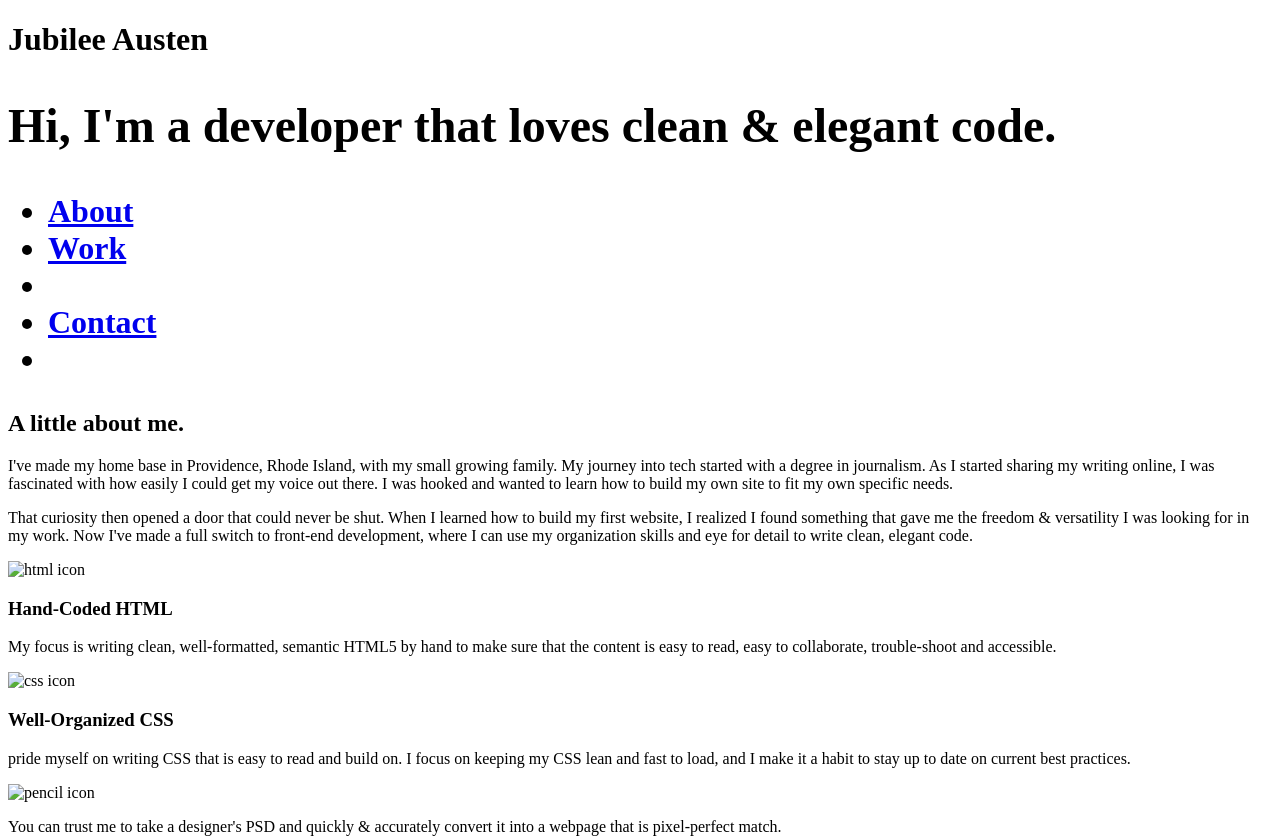
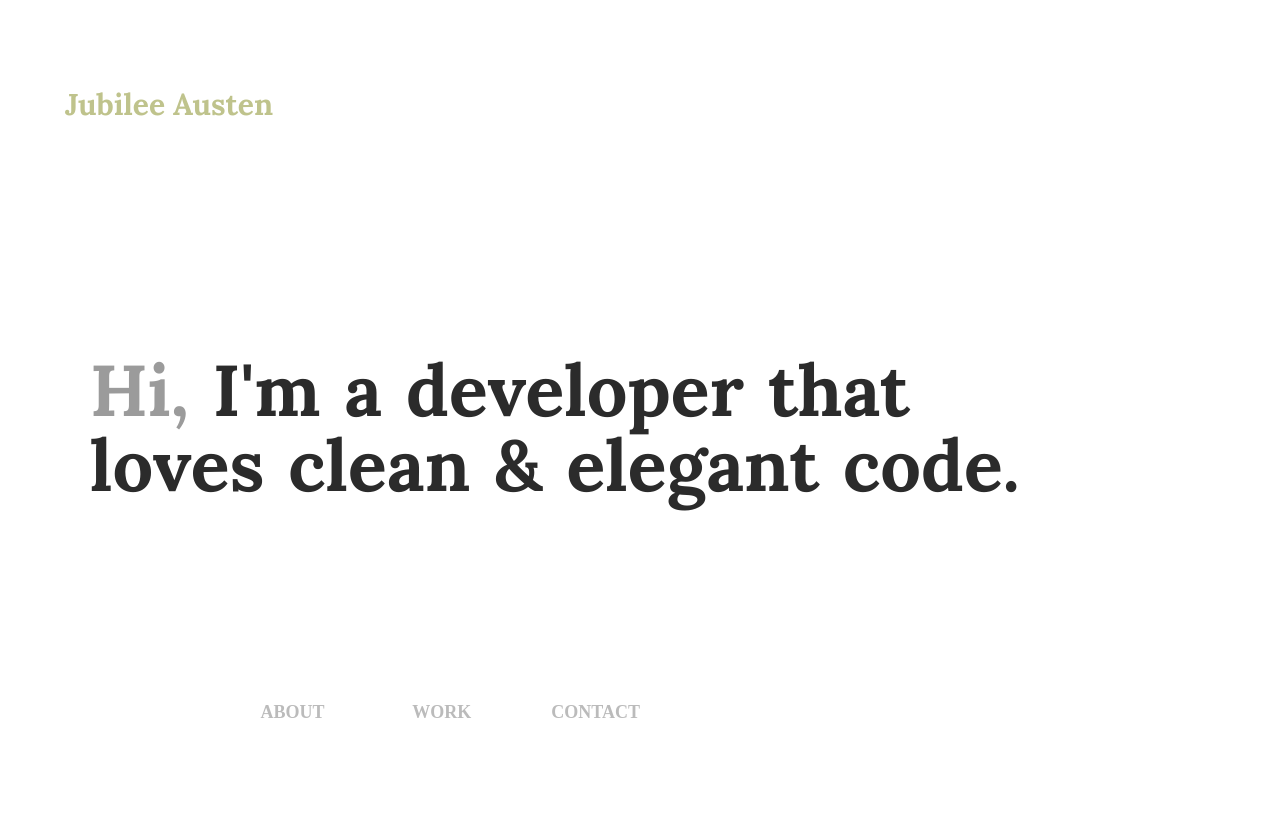
Before and after one commit to Laurel96/Jubilee-Project, a plain HTML site: page index.html in a window 1280 px wide. Shown: the top 839 px of the page. Drawn offline with Linux system fonts and the light colour scheme.

Commit message:
adding sources again

```diff
--- a/index.html
+++ b/index.html
@@ -2,6 +2,11 @@
 <html>
    <head>
       <title>Jubilee Austen / Portfolio</title>
+      <link rel= "stylesheet" href= "css/normalize.css">
+      <link rel= "stylesheet" href="css/main.css">
+      <link href="https://fonts.googleapis.com/css?family=Source+Sans+Pro:400,700" rel="stylesheet" type="text/css">
+      <link href="https://fonts.googleapis.com/css?family=Lora:400,700&amp;display=swap" rel="stylesheet">
+      <link href="https://fonts.googleapis.com/css?family=Lora:400,700" rel="stylesheet" type="text/css">
    </head>
    <body>
      <header>
```
